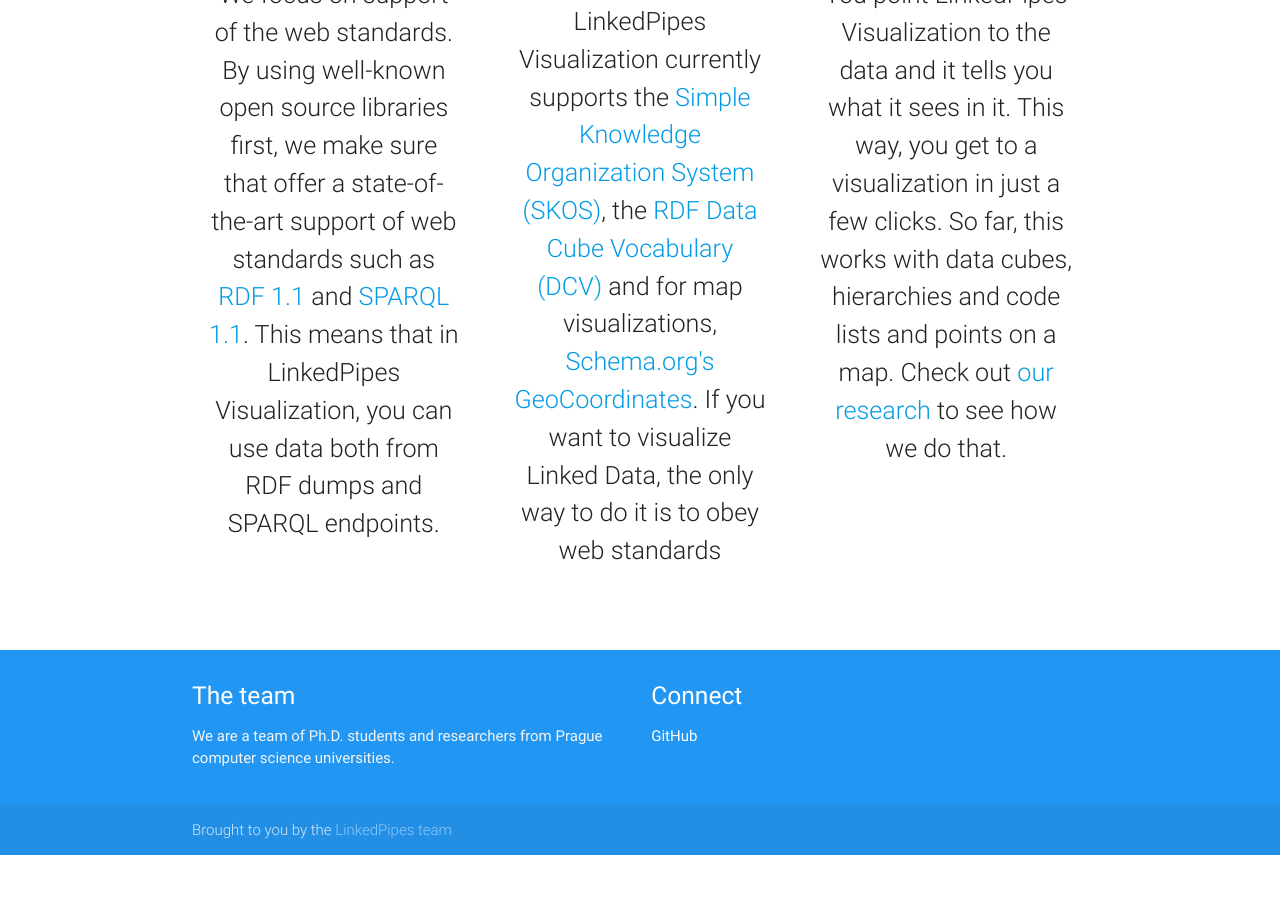
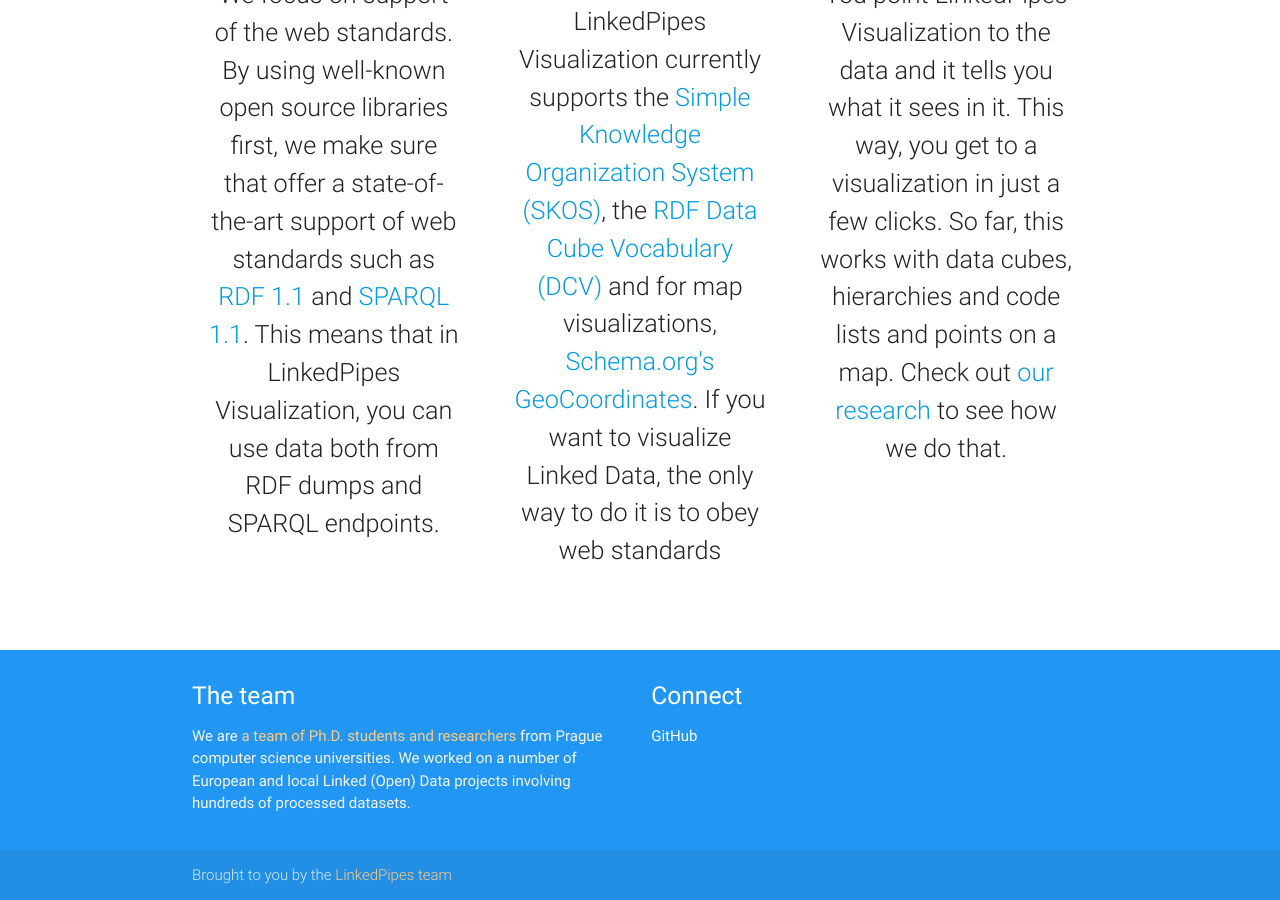
Before and after one commit to linkedpipes/visualizations, a Jekyll site: the page built from index.html, in a window 1280 px wide and 900 px high, scrolled down 1302 px. Built offline with Jekyll 4.4.1, drawn with Linux system fonts in a browser that asks for light colours; nearby versions of some CDN libraries; before the commit the page ends 2157 px from its top, so only the background shows below that.

Commit message:
Fix footer

```diff
--- a/_includes/footer.html
+++ b/_includes/footer.html
@@ -3,7 +3,7 @@
       <div class="row">
         <div class="col l6 s12">
           <h5 class="white-text">The team</h5>
-          <p class="grey-text text-lighten-4">We are a team of Ph.D. students and researchers from Prague computer science universities.</p>
+          <p class="grey-text text-lighten-4">We are <a class="orange-text text-lighten-3" href="/team/">a team of Ph.D. students and researchers</a> from Prague computer science universities. We worked on a number of European and local Linked (Open) Data projects involving hundreds of processed datasets.</p>
 
 
         </div>
@@ -26,7 +26,7 @@
     </div>
     <div class="footer-copyright">
       <div class="container">
-      Brought to you by the <a class="blue-text text-lighten-3" href="https://github.com/orgs/linkedpipes/people">LinkedPipes team</a>
+      Brought to you by the <a class="orange-text text-lighten-3" href="https://github.com/orgs/linkedpipes/people">LinkedPipes team</a>
       </div>
     </div>
   </footer>
```
